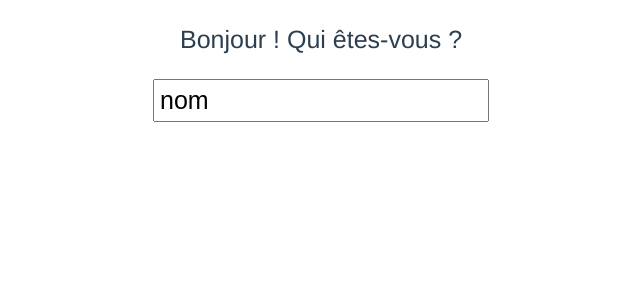
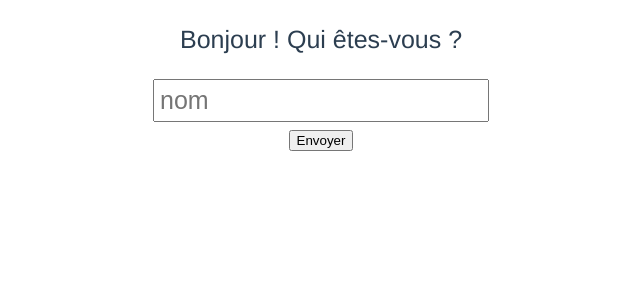
Before and after one commit to anain/basic_vue_app, a Vue app: page / in a window 1280 px wide. Shown: the top 300 px of the page, without its empty margins (319-959 px from the left). Built offline with nearby package versions, Linux system fonts and the light colour scheme.

Commit message:
Update welcome vue for identification
Handle username entry to get and set it in lcal storage

```diff
--- a/src/views/Welcome.vue
+++ b/src/views/Welcome.vue
@@ -5,7 +5,8 @@
         @submit.prevent="saveName"
     >
       <p>Bonjour ! Qui êtes-vous ?</p>
-      <input v-model.trim="username">
+      <input v-model.trim="username" placeholder="nom"><br>
+      <button type="submit">Envoyer</button>
     </form>
   </div>
 </template>
@@ -15,12 +16,18 @@
 export default {
   data () {
       return {
-      username: 'nom'
+      username: ''
+    }
+  },
+  mounted() {
+    if (localStorage.username) {
+      this.username = localStorage.username;
     }
   },
   methods : {
     saveName() {
-      alert('Bonjour' + this.username)
+      alert('Bonjour ' + this.username)
+      localStorage.username = this.username;
       this.$router.push('records')
     }
   }
@@ -34,6 +41,10 @@ export default {
   font-size: 25px;
 }
 
+form {
+  max-width: 100%;
+}
+
 input {
   padding: 5px 5px;
   font-size: 25px;
```
